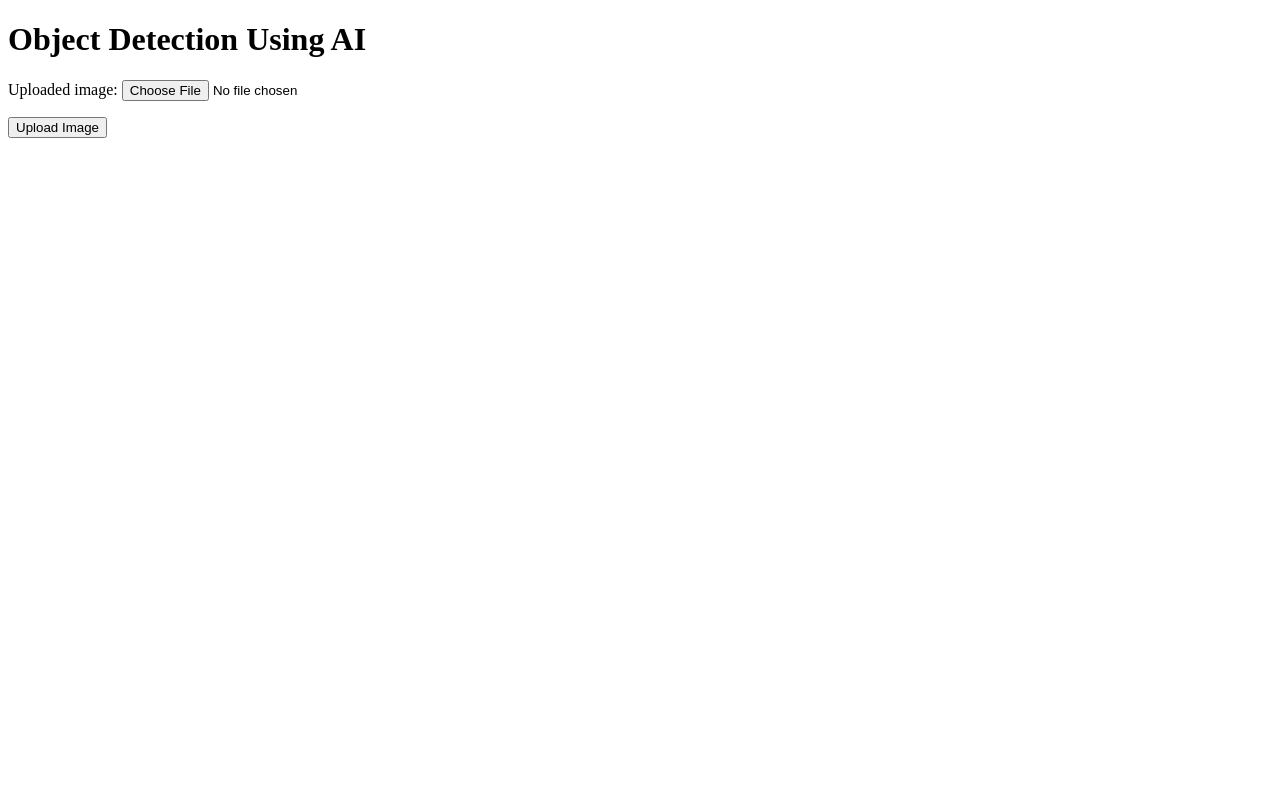
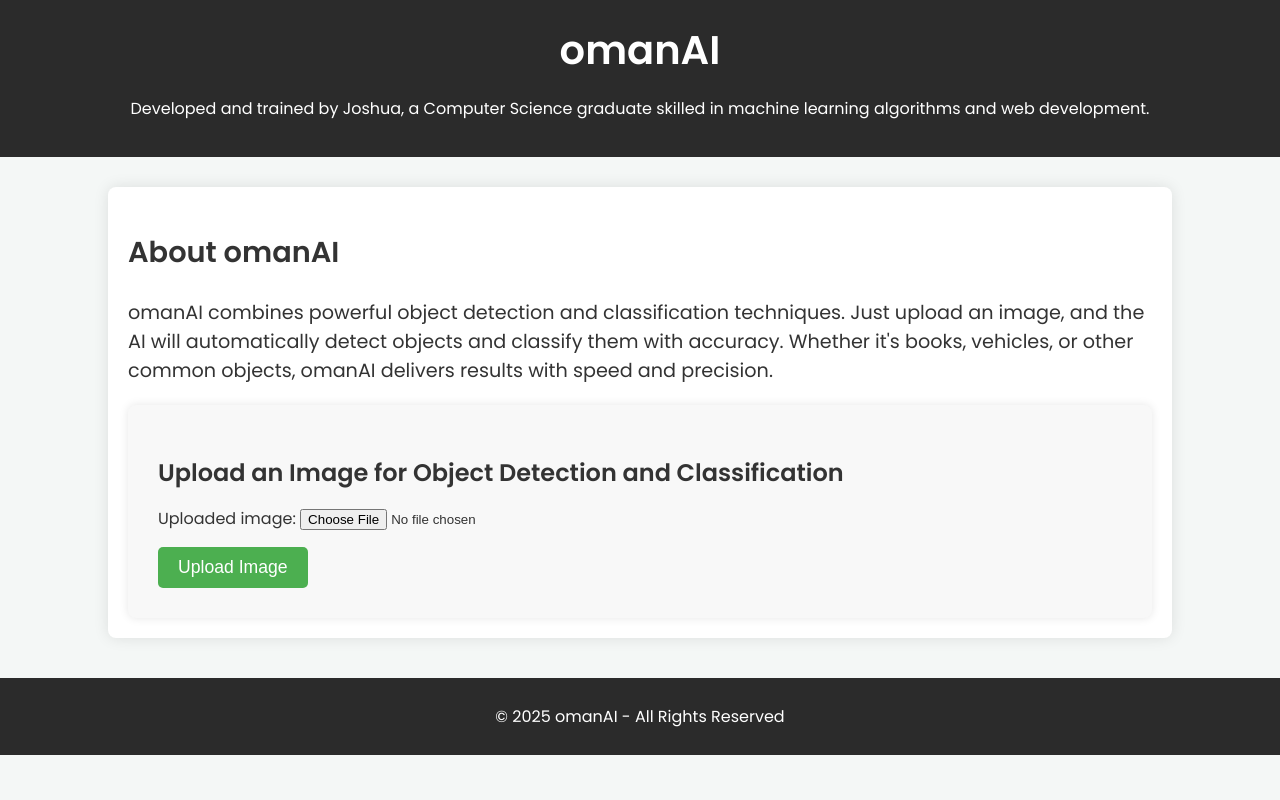
Before and after one commit to akuonj/omanAI, a Django app: page / in a window 1280 px wide. Run offline with Django 5.2, Linux system fonts and the light colour scheme.

Commit message:
updated template

```diff
--- a/detection/templates/home.html
+++ b/detection/templates/home.html
@@ -1,6 +1,7 @@
 <!DOCTYPE html>
 
 <html lang="en">
+
 
 <head>
 
@@ -8,13 +9,212 @@
 
     <meta name="viewport" content="width=device-width, initial-scale=1.0">
 
-    <title>Object Detection</title>
+    <meta name="description" content="omanAI: Object detection and classification powered by machine learning algorithms.">
+
+    <title>omanAI</title>
+
+    <!-- Add any CSS frameworks or your custom styles here -->
+
+    <link href="https://fonts.googleapis.com/css2?family=Poppins:wght@300;400;600&display=swap" rel="stylesheet">
+
+    <style>
+
+        body {
+
+            font-family: 'Poppins', sans-serif;
+
+            margin: 0;
+
+            padding: 0;
+
+            background-color: #f4f7f6;
+
+            color: #333;
+
+        }
+
+
+        header {
+
+            background-color: #2b2b2b;
+
+            color: white;
+
+            padding: 20px;
+
+            text-align: center;
+
+        }
+
+
+        header h1 {
+
+            font-size: 2.5rem;
+
+            margin: 0;
+
+        }
+
+
+        .container {
+
+            width: 80%;
+
+            max-width: 1200px;
+
+            margin: 30px auto;
+
+            background-color: white;
+
+            padding: 20px;
+
+            box-shadow: 0 0 15px rgba(0, 0, 0, 0.1);
+
+            border-radius: 8px;
+
+        }
+
+
+        .description {
+
+            margin: 20px 0;
+
+            font-size: 1.2rem;
+
+        }
+
+
+        .form-section {
+
+            background-color: #f8f8f8;
+
+            padding: 30px;
+
+            border-radius: 8px;
+
+            box-shadow: 0 0 10px rgba(0, 0, 0, 0.1);
+
+        }
+
+
+        .form-section h2 {
+
+            font-size: 1.5rem;
+
+            margin-bottom: 15px;
+
+        }
+
+
+        .upload-btn {
+
+            background-color: #4CAF50;
+
+            color: white;
+
+            padding: 10px 20px;
+
+            font-size: 1.1rem;
+
+            border: none;
+
+            border-radius: 5px;
+
+            cursor: pointer;
+
+            transition: background-color 0.3s;
+
+        }
+
+
+        .upload-btn:hover {
+
+            background-color: #45a049;
+
+        }
+
+
+        .output-section {
+
+            margin-top: 30px;
+
+        }
+
+
+        .output-section img {
+
+            width: 100%;
+
+            max-width: 500px;
+
+            border-radius: 8px;
+
+        }
+
+
+        .classification-results {
+
+            margin-top: 20px;
+
+            font-size: 1.1rem;
+
+        }
+
+
+        .error-message {
+
+            color: red;
+
+            margin-top: 20px;
+
+        }
+
+
+        footer {
+
+            background-color: #2b2b2b;
+
+            color: white;
+
+            text-align: center;
+
+            padding: 10px 0;
+
+            margin-top: 40px;
+
+        }
+
+    </style>
 
 </head>
 
+
 <body>
 
-    <h1>Object Detection Using AI</h1>
+
+    <header>
+
+        <h1>omanAI</h1>
+
+        <p>Developed and trained by Joshua, a Computer Science graduate skilled in machine learning algorithms and web development.</p>
+
+    </header>
+
+
+    <div class="container">
+
+        <section class="description">
+
+            <h2>About omanAI</h2>
+
+            <p>omanAI combines powerful object detection and classification techniques. Just upload an image, and the AI will automatically detect objects and classify them with accuracy. Whether it's books, vehicles, or other common objects, omanAI delivers results with speed and precision.</p>
+
+        </section>
+
+
+        <section class="form-section">
+
+            <h2>Upload an Image for Object Detection and Classification</h2>
 
             <form method="POST" enctype="multipart/form-data">
 
@@ -22,32 +222,74 @@
 
                 {{ form.as_p }}
 
-        <button type="submit">Upload Image</button>
+                <button type="submit" class="upload-btn">Upload Image</button>
 
             </form>
 
+        </section>
 
 
         {% if uploaded_image %}
 
-    <h3>Uploaded Image</h3>
+        <section class="output-section">
 
-    <img src="{{ uploaded_image }}" alt="Uploaded Image" width="400px" />
+            <h2>Detection and Classification Results</h2>
+
+            <p><strong>Uploaded Image:</strong></p>
+
+            <img src="{{ uploaded_image.url }}" alt="Uploaded Image">
+
+            <p><strong>Annotated Image:</strong></p>
+
+            <img src="{{ output_image }}" alt="Annotated Image">
+
+            <br/>
+            <a href="{{ output_image }}" download>Download Output Image</a>
+            <br>
+            <!-- Display classification results -->
+
+            <div class="classification-results">
+
+                <h3>Detected Objects:</h3>
+
+                <ul>
+
+                    {% for item in detection_results %}
+
+                    <li>{{ item.name }} - Confidence: {{ item.confidence }}%</li>
+
+                    {% endfor %}
+
+                </ul>
+
+            </div>
+
+        </section>
 
         {% endif %}
 
 
-{% if output_image %}
+        {% if error %}
 
-    <h3>Detection Result</h3>
+        <div class="error-message">
 
-    <img src="{{ output_image }}" alt="Detection Result" width="400px" />
+            <p>{{ error }}</p>
 
-    <br />
-
-    <a href="{{ output_image }}" download>Download Output Image</a>
+        </div>
 
         {% endif %}
 
+    </div>
+
+
+    <footer>
+
+        <p>&copy; 2025 omanAI - All Rights Reserved</p>
+
+    </footer>
+
+
 </body>
+
+
 </html>
--- a/detection/views.py
+++ b/detection/views.py
@@ -1,22 +1,21 @@
-from ultralytics import YOLO
-
 from django.shortcuts import render
 
-from .forms import ImageDetectionForm  # Import your form
+from .forms import ImageDetectionForm
 
-from .models import ImageDetection  # Import your ImageDetection model
+from .models import ImageDetection
 
 import cv2
 
 import os
 
-from django.conf import settings  # Import settings for MEDIA_ROOT and MEDIA_URL
+from django.conf import settings
+
+from ultralytics import YOLO
 
 
-# Load the YOLO model globally to avoid reloading it on every request
+# Load the YOLO model globally
 
 model = YOLO('yolov8n.pt')
-
 
 
 def detect_objects(request):
@@ -35,7 +34,7 @@ def detect_objects(request):
 
 
 
-            # Read the uploaded image using its absolute path
+            # Read the uploaded image
 
             uploaded_image_path = image_detection.uploaded_image.path
 
@@ -43,21 +42,21 @@ def detect_objects(request):
 
 
 
-            # Run YOLO detection on the image
+            # Run YOLO detection
 
             results = model(image)
 
 
 
-            # Annotate the image with detection results using plot() on the first result
+            # Annotate the image (accessing the first result, as it should contain one image)
 
-            annotated_image = results[0].plot()  # Use the first Results object in the list
+            annotated_image = results[0].plot()  # 'results[0]' contains the detection result for the image
 
 
 
             # Define the path to save the annotated image
 
-            output_image_name = f"output_{image_detection.id}.jpg"  # Use unique names to avoid overwriting
+            output_image_name = f"output_{image_detection.id}.jpg"
 
             output_image_path = os.path.join(settings.MEDIA_ROOT, output_image_name)
 
@@ -69,15 +68,30 @@ def detect_objects(request):
 
 
 
-            # Update the ImageDetection instance with the output image URL
+            # Save the URL of the annotated image to the database
 
             image_detection.output_image = os.path.join(settings.MEDIA_URL, output_image_name)
 
             image_detection.save()
 
 
+            # Prepare detection results to pass to the template
 
-            # Return the response with uploaded and output image URLs
+            detection_results = []
+
+            for box, score, class_id in zip(results[0].boxes.xywh, results[0].boxes.conf, results[0].boxes.cls):
+
+                detection_results.append({
+
+                    'name': model.names[int(class_id)],
+
+                    'confidence': round(score.item() * 100, 2)  # Convert to percentage
+
+                })
+
+
+
+            # Return the template with results
 
             return render(
 
@@ -89,9 +103,11 @@ def detect_objects(request):
 
                     'form': form,
 
-                    'uploaded_image': image_detection.uploaded_image.url,  # URL for uploaded image
+                    'uploaded_image': image_detection.uploaded_image,
 
-                    'output_image': image_detection.output_image  # URL for output image
+                    'output_image': image_detection.output_image,
+
+                    'detection_results': detection_results
 
                 }
 
@@ -99,27 +115,12 @@ def detect_objects(request):
 
         else:
 
-            # Handle invalid form submission
+            # Handle form validation failure
 
-            return render(
+            return render(request, 'home.html', {'form': form, 'error': 'Invalid form submission.'})
 
-                request,
-
-                'home.html',
-
-                {
-
-                    'form': form,
-
-                    'error': 'Invalid form submission.'
-
-                }
-
-            )
 
     else:
-
-        # Render an empty form for GET requests
 
         form = ImageDetectionForm()
 
```
Also changed, not shown: db.sqlite3, media/output_37.jpg (added), media/output_38.jpg (added), media/output_39.jpg (added), media/output_40.jpg (added), media/output_41.jpg (added), media/output_42.jpg (added), media/uploads/Audi_profile_UdqlCdi.jpg (added), media/uploads/Audi_profile_WqWgzcu.jpg (added), media/uploads/Audi_profile_dJCeCkh.jpg (added), media/uploads/Audi_profile_f2bl5hC.jpg (added), media/uploads/Audi_profile_iYKO2dk.jpg (added), media/uploads/audi-r8_EZN1ZCe.jpg (added), media/uploads/phones.jpg (added). Lines whose indentation alone changed are shown as unchanged.
